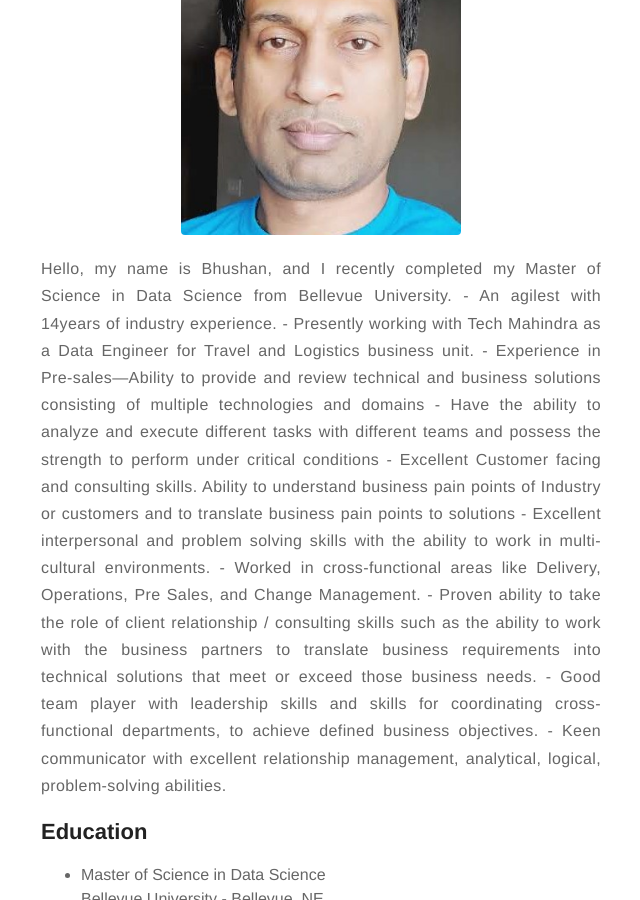
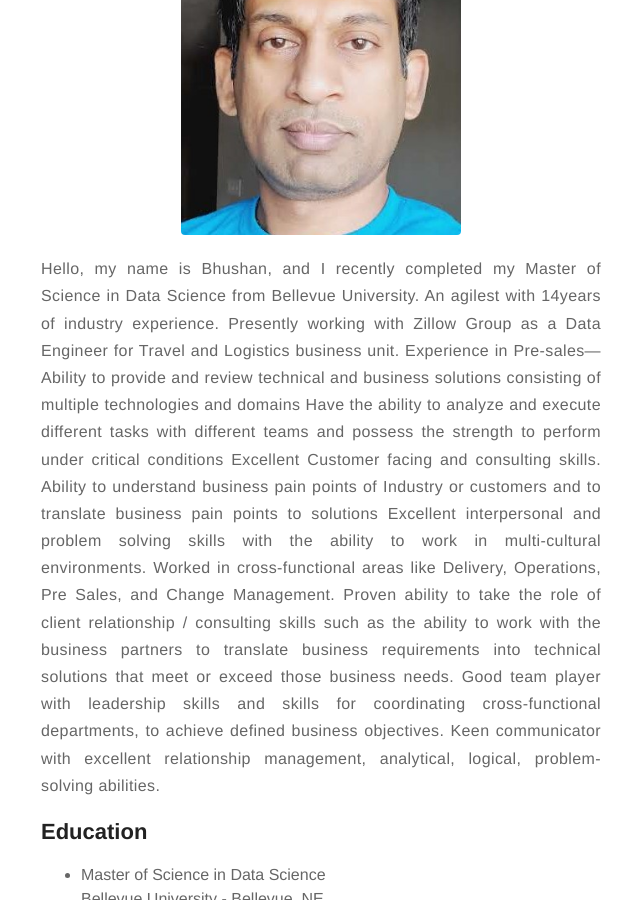
Before and after one commit to BhushanGitHub/bhushanGitHub.github.io, a Jekyll site: the page built from about.md, in a window 1280 px wide and 900 px high, scrolled down 231 px. Shown: the whole window, without its empty margins (319-959 px from the left). Built offline with Jekyll 4.4.1, drawn with Linux system fonts in a browser that asks for light colours.

```diff
--- a/about.md
+++ b/about.md
@@ -6,25 +6,25 @@
 
 <p align="justify">Hello, my name is Bhushan, and I recently completed my Master of Science in Data Science from Bellevue University.
 
-- An agilest with 14years of industry experience.
+An agilest with 14years of industry experience.
 
-- Presently working with Tech Mahindra as a Data Engineer for Travel and Logistics business unit.
+Presently working with Zillow Group as a Data Engineer for Travel and Logistics business unit.
 
-- Experience in Pre-sales—Ability to provide and review technical and business solutions consisting of multiple technologies and domains
+Experience in Pre-sales—Ability to provide and review technical and business solutions consisting of multiple technologies and domains
 
-- Have the ability to analyze and execute different tasks with different teams and possess the strength to perform under critical conditions
+Have the ability to analyze and execute different tasks with different teams and possess the strength to perform under critical conditions
 
-- Excellent Customer facing and consulting skills. Ability to understand business pain points of Industry or customers and to translate business pain points to solutions
+Excellent Customer facing and consulting skills. Ability to understand business pain points of Industry or customers and to translate business pain points to solutions
 
-- Excellent interpersonal and problem solving skills with the ability to work in multi-cultural environments.
+Excellent interpersonal and problem solving skills with the ability to work in multi-cultural environments.
 
-- Worked in cross-functional areas like Delivery, Operations, Pre Sales, and Change Management.
+Worked in cross-functional areas like Delivery, Operations, Pre Sales, and Change Management.
 
-- Proven ability to take the role of client relationship / consulting skills such as the ability to work with the business partners to translate business requirements into technical solutions that meet or exceed those business needs.
+Proven ability to take the role of client relationship / consulting skills such as the ability to work with the business partners to translate business requirements into technical solutions that meet or exceed those business needs.
 
-- Good team player with leadership skills and skills for coordinating cross-functional departments, to achieve defined business objectives.
+Good team player with leadership skills and skills for coordinating cross-functional departments, to achieve defined business objectives.
 
-- Keen communicator with excellent relationship management, analytical, logical, problem-solving abilities.
+Keen communicator with excellent relationship management, analytical, logical, problem-solving abilities.
 
 </p>
 
```
